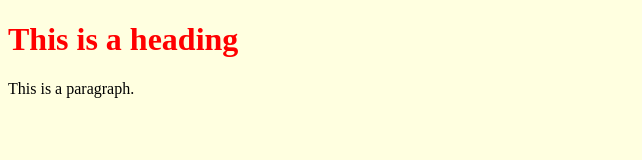
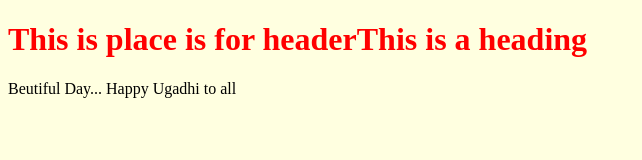
Before and after one commit to Lithvik/FirstGIT_Learning, a plain HTML site: page index.html in a window 1280 px wide. Shown: the whole page, without its empty margins (0-642 px from the left). Drawn offline with Linux system fonts and the light colour scheme.

Commit message:
header and tabheader and pargaraph updated

```diff
--- a/index.html
+++ b/index.html
@@ -1,13 +1,13 @@
 <!DOCTYPE html>
 <html>
 <head>
-<title>GIt Understanding</title>
+<title>GItHUB Learning</title>
   <link rel="stylesheet" href="style.css">
 </head>
 <body>
 
-<h1>This is a heading</h1>
-<p>This is a paragraph.</p>
+<h1>This is place is for headerThis is a heading</h1>
+<p>Beutiful Day... Happy Ugadhi to all</p>
 
 </body>
 </html>
```
